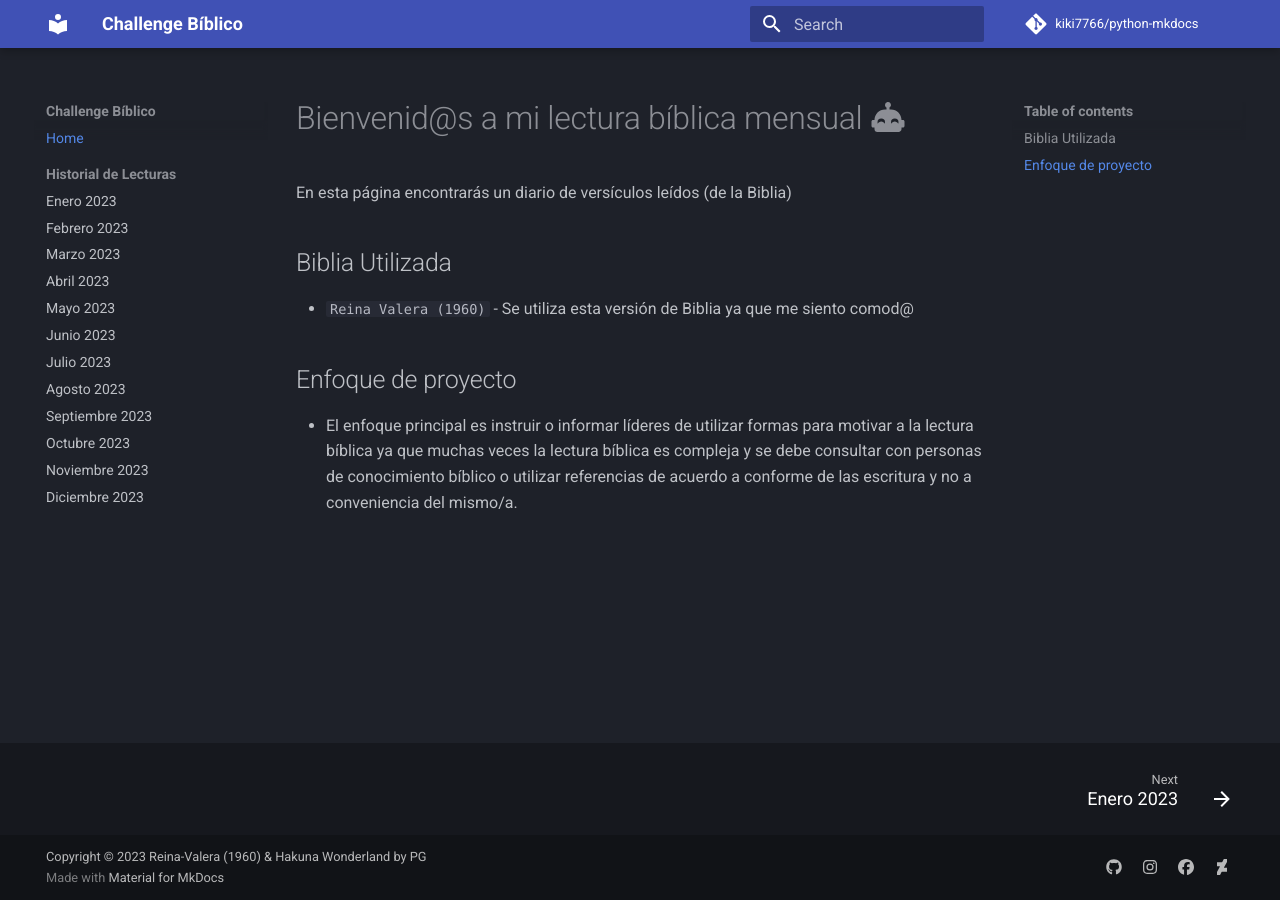
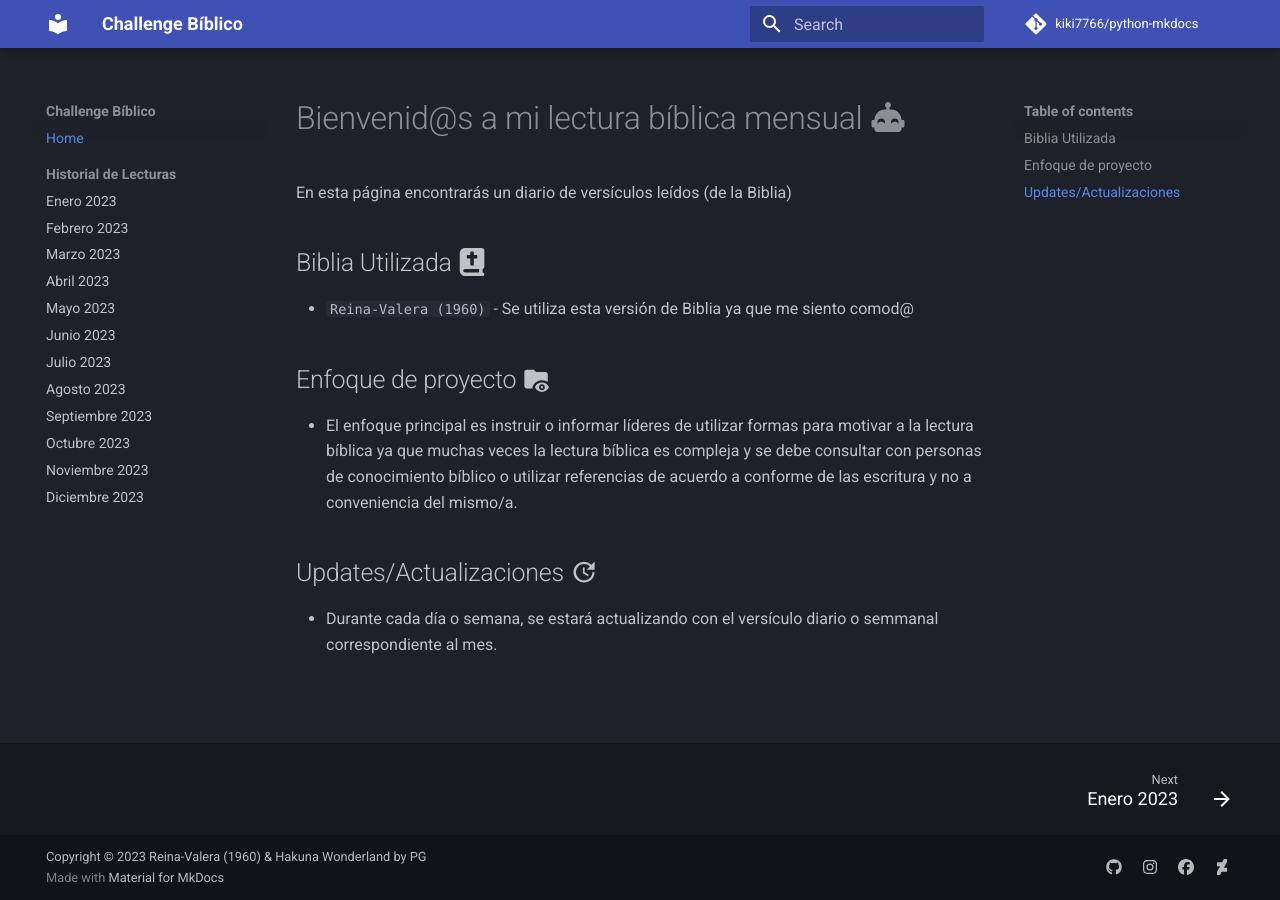
Before and after one commit to kiki7766/bible-mkdocs, an MkDocs documentation site: the page built from docs/index.md, in a window 1280 px wide. Built offline with MkDocs 1.6.1 and Material for MkDocs 9.7.7, drawn with Linux system fonts in a browser that asks for light colours; some web fonts are replaced; comment, search, counter and statistics services are not loaded.

Commit message:
Adding copyrights and other features

```diff
--- a/docs/index.md
+++ b/docs/index.md
@@ -2,10 +2,14 @@
 
 En esta página encontrarás un diario de versículos leídos (de la Biblia)
 
-## Biblia Utilizada
+## Biblia Utilizada :fontawesome-solid-book-bible:
 
-* `Reina Valera (1960)` - Se utiliza esta versión de Biblia ya que me siento comod@
+* `Reina-Valera (1960)` - Se utiliza esta versión de Biblia ya que me siento comod@
 
-## Enfoque de proyecto
+## Enfoque de proyecto :material-folder-eye:
 
 - El enfoque principal es instruir o informar líderes de utilizar formas para motivar a la lectura bíblica ya que muchas veces la lectura bíblica es compleja y se debe consultar con personas de conocimiento bíblico o utilizar referencias de acuerdo a conforme de las escritura y no a conveniencia del mismo/a.
+
+## Updates/Actualizaciones :material-update:
+
+- Durante cada día o semana, se estará actualizando con el versículo diario o semmanal correspondiente al mes.
```
Also changed, not shown: docs/m/ene.md (+3 -3 lines).
